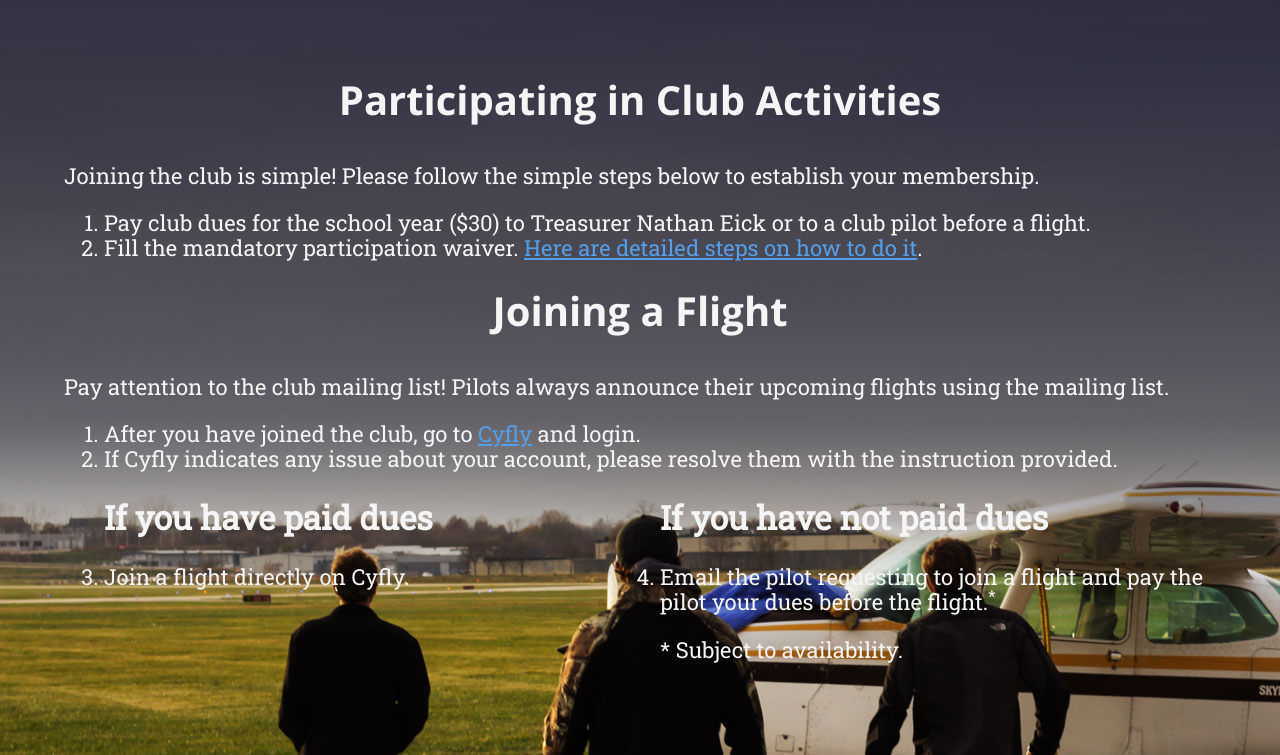
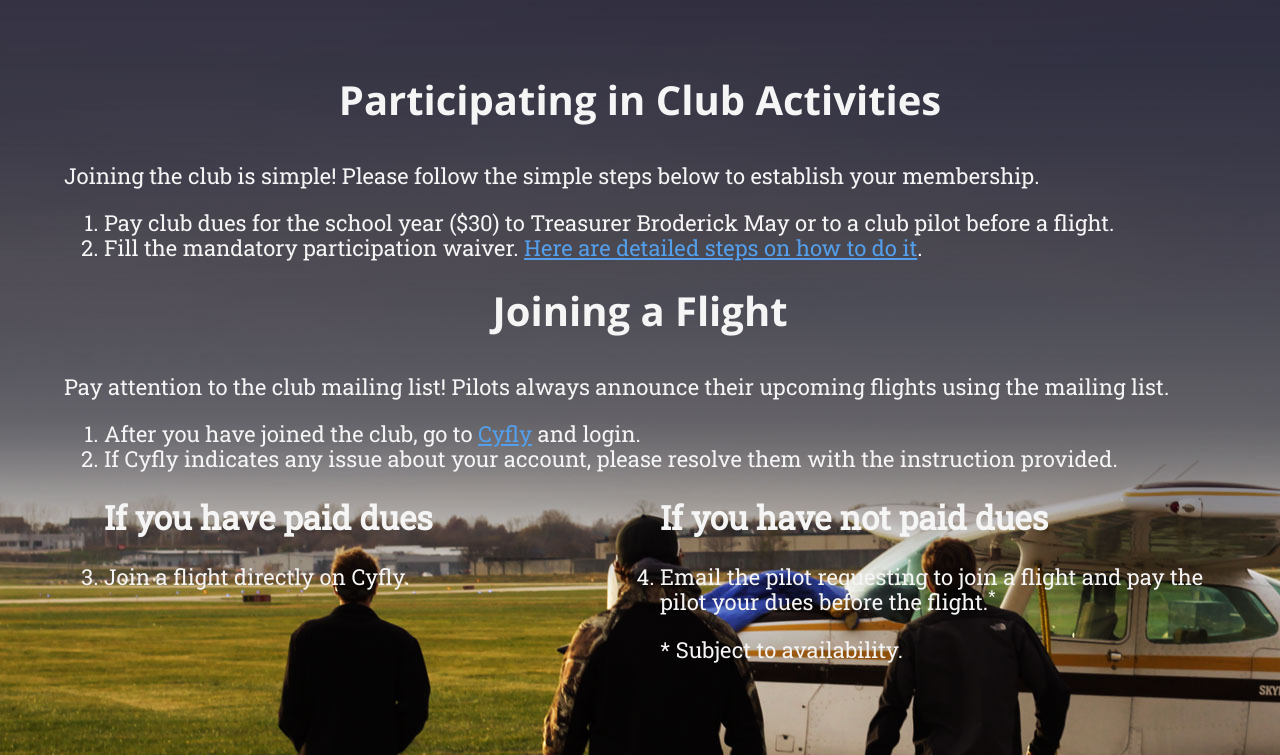
Before and after one commit to dndx/flying, a PHP site: page /membership.php in a window 1280 px wide. Shown: the part 789-1544 px from the top of the page. Run offline with PHP 8.4, Linux system fonts and the light colour scheme; some libraries are stand-ins or nearby versions.

Commit message:
Changed Treasurer's name.

```diff
--- a/membership.php
+++ b/membership.php
@@ -42,7 +42,7 @@
                     <p>Joining the club is simple! Please follow the simple steps below to establish your membership.</p>
                     <p>
                         <ol>
-                            <li>Pay club dues for the school year ($30) to Treasurer Nathan Eick or to a club pilot before a flight.</li>
+                            <li>Pay club dues for the school year ($30) to Treasurer Broderick May or to a club pilot before a flight.</li>
                             <li>Fill the mandatory participation waiver. <a href="#waiver_information">Here are detailed steps on how to do it</a>.</li>
                         </ol>
                     </p>
```
